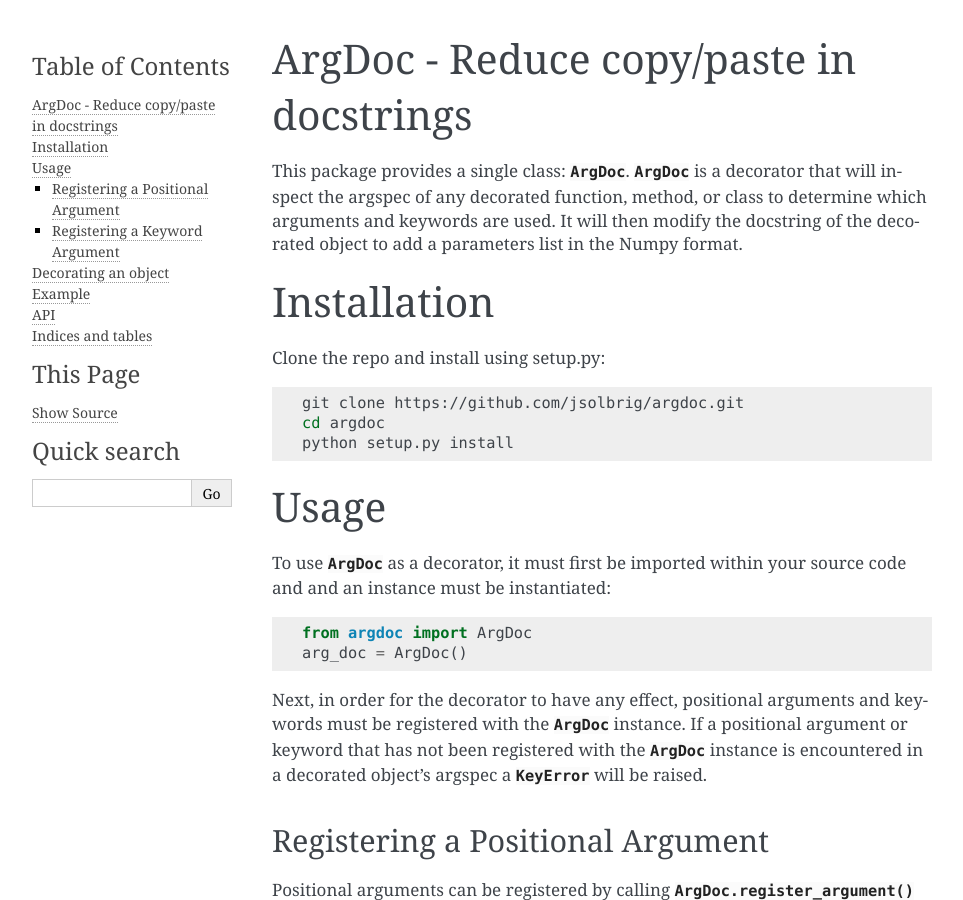
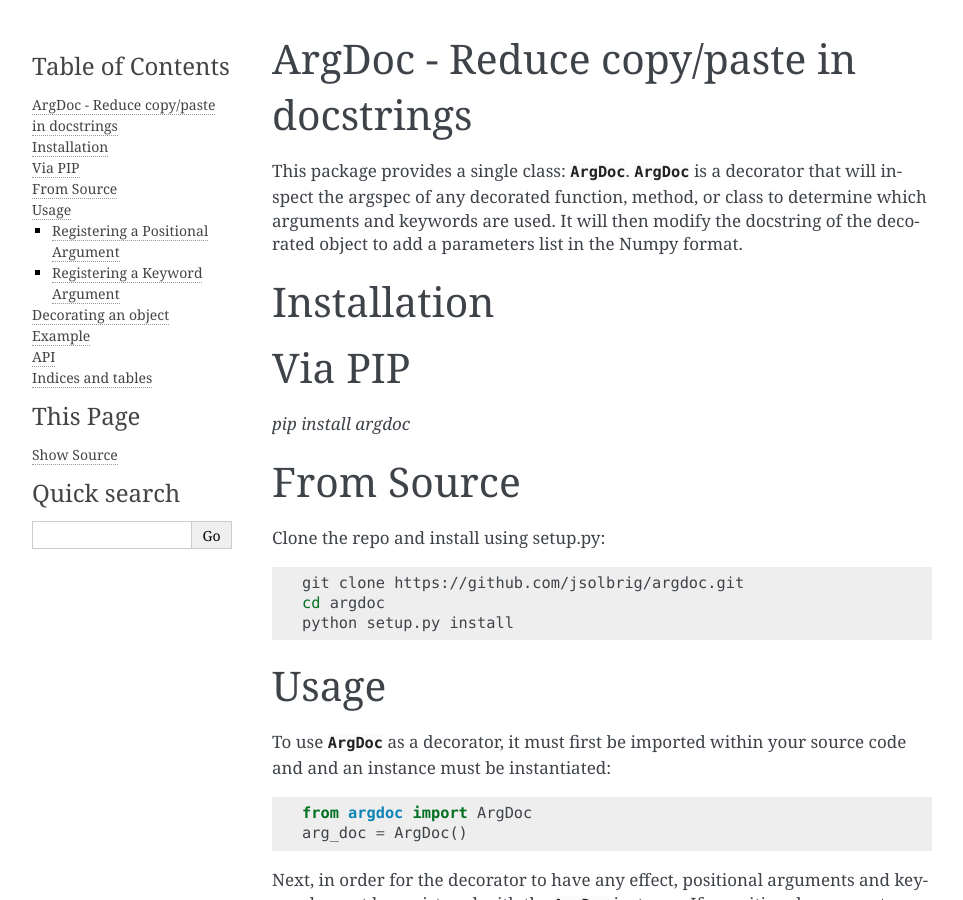
Before and after one commit to jsolbrig/argdoc, a Sphinx documentation site: the page built from docs/source/index.rst, in a window 1280 px wide and 900 px high. Shown: the whole window, without its empty margins (148-1111 px from the left). Built offline with Sphinx 7.4.7, drawn with Linux system fonts in a browser that asks for light colours.

Commit message:
Adding pip install instructions

```diff
--- a/docs/source/index.rst
+++ b/docs/source/index.rst
@@ -14,6 +14,14 @@ Numpy format.
 
 Installation
 ============
+
+Via PIP
+=======
+
+`pip install argdoc`
+
+From Source
+===========
 
 Clone the repo and install using setup.py:
 
```
